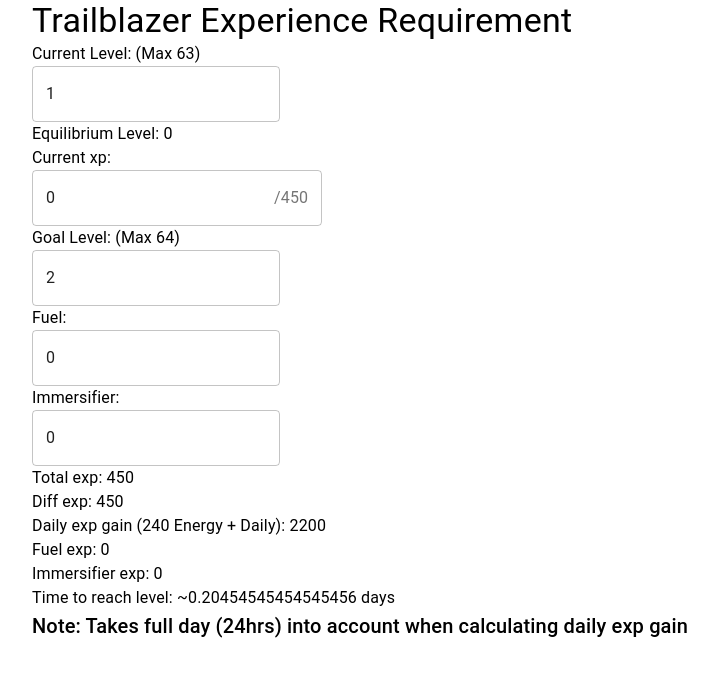
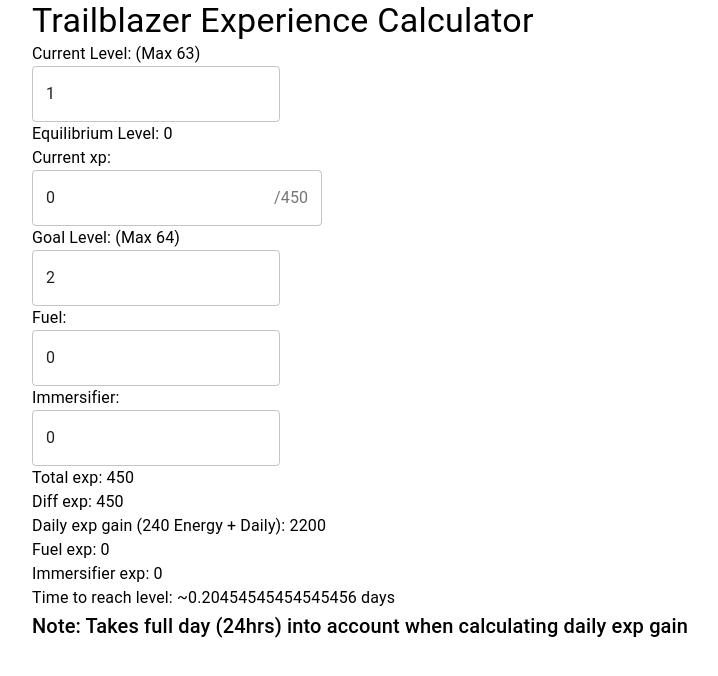
Before and after one commit to Lewkans/honkai, a React (Create React App) app: page / in a window 1280 px wide. Shown: the top 676 px of the page, without its empty margins (32-750 px from the left). Built offline with nearby package versions, Linux system fonts and the light colour scheme.

Commit message:
Updated Title

```diff
--- a/public/index.html
+++ b/public/index.html
@@ -24,7 +24,7 @@
       work correctly both with client-side routing and a non-root public URL.
       Learn how to configure a non-root public URL by running `npm run build`.
     -->
-    <title>Trailblaze XP</title>
+    <title>Trailblaze XP Calculator</title>
   </head>
   <body>
     <noscript>You need to enable JavaScript to run this app.</noscript>
--- a/src/components/Honkai.js
+++ b/src/components/Honkai.js
@@ -39,7 +39,7 @@ const Honkai = () => {
 
     return (
     <>
-        <Typography variant='h4'>Trailblazer Experience Requirement</Typography>
+        <Typography variant='h4'>Trailblazer Experience Calculator</Typography>
         <Typography>Current Level: (Max {data.exp.length - 1})</Typography>
         <TextField
             inputProps={{ inputMode: 'numeric', pattern: '[0-9]*' }}
```
